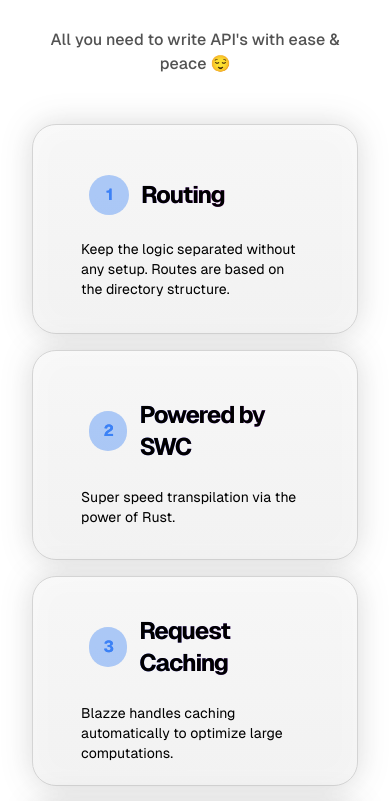
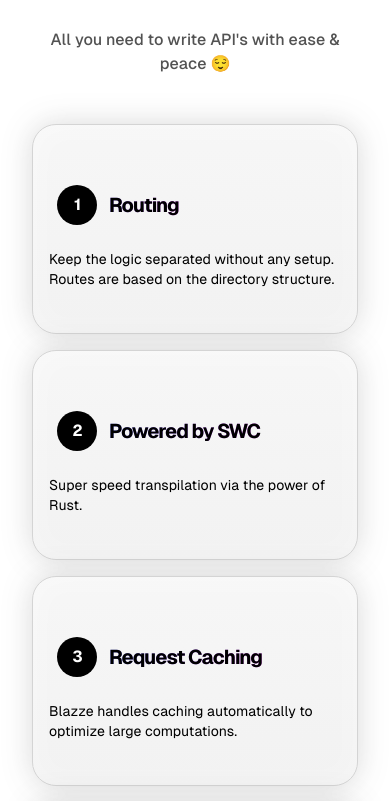
Before and after one commit to Axnjr/Blazze-Home, a React (Vite) app: page / in a window 390 px wide. Shown: the part 860-1661 px from the top of the page. Built offline with nearby package versions, Linux system fonts and the light colour scheme.

Commit message:
style: bg & text

```diff
--- a/src/components/features.tsx
+++ b/src/components/features.tsx
@@ -1,5 +1,7 @@
+import { Variants } from 'framer-motion';
 import { FeatureCard } from './cards'
-import DogeSmile from "/doge.webp"
+// import DogeSmile from "/doge.webp"
+
 
 const features = [
     { name: "Routing", description: "Keep the logic separated without any setup. Routes are based on the directory structure." },
@@ -53,12 +55,12 @@ export default function Features() {
                             {
                                 features.map((f, id) => {
                                     return <FeatureCard key={id} className='w-[100%] h-fit hover:shadow-2xl shadow-blue-500'>
-                                        <div className='group w-full h-52 md:h-44 p-8 rounded-xl flex
+                                        <div className='group w-full h-52 md:h-44 md:p-8 rounded-xl flex
 											flex-col items-start justify-center text-left gap-2'>
-                                            <h1 className='tracking-tighter font-[700] text-2xl lg:text-3xl m-4 flex items-center bg-gradient-to-r
+                                            <h1 className='tracking-tighter font-[700] group-hover:font-black text-xl sm:text-2xl lg:text-3xl m-4 flex items-center bg-gradient-to-r
                                             from-blue-500 to-fuchsia-500 bg-clip-text group-hover:text-transparent gap-1'>
                                                 <span className='rounded-full w-10 text-base mx-2 h-10 flex items-center justify-center p-2
-                                                bg-blue-500/40 text-blue-500 group-hover:bg-white group-hover:text-black'>
+                                                bg-black text-white dark:bg-white dark:text-black '>
                                                     {id + 1}
                                                 </span>
                                                 {f.name}
```
